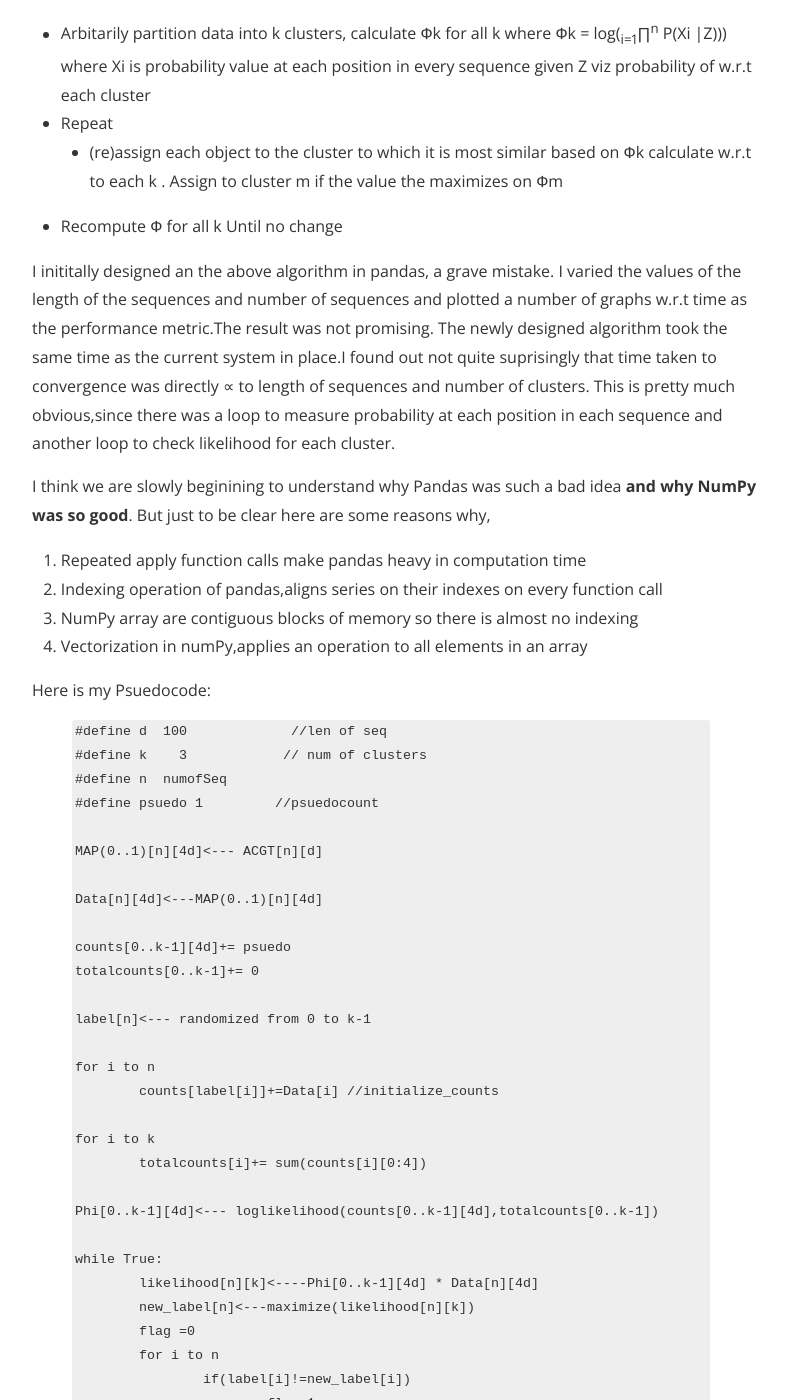
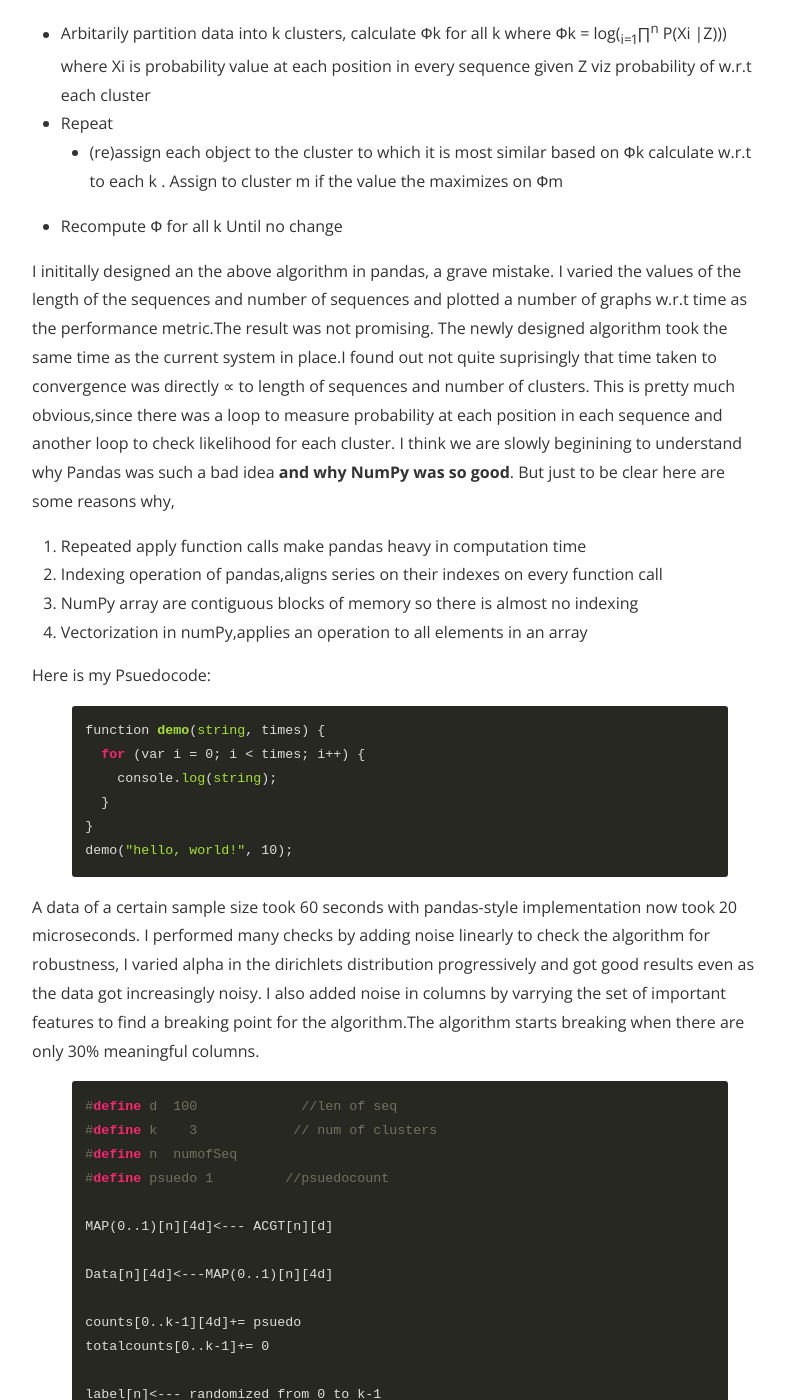
Before and after one commit to ashm8206/ashm8206.github.io, a Jekyll site: the page built from _posts/2017-05-07-K-MeansNCL.markdown, in a window 1280 px wide and 1400 px high, scrolled down 806 px. Shown: the whole window, without its empty margins (240-1027 px from the left). Built offline with Jekyll 4.4.1, drawn with Linux system fonts in a browser that asks for light colours; nearby versions of some CDN libraries; comment, search, counter and statistics services are not loaded; a style sheet for code colours, icons or effects is not loaded; some of the changed text lies outside the part shown.

Commit message:
highlight style

```diff
--- a/_config.yml
+++ b/_config.yml
@@ -28,7 +28,7 @@
 paginate: 4
 paginate_path: "/page:num/"
 inter_post_navigation: false
-highlightjs_theme: "hopscotch"
+highlightjs_theme: "monokai"
 
 # Archive settings (see https://github.com/jekyll/jekyll-archives/)
 jekyll-archives:
--- a/_posts/2017-05-07-K-MeansNCL.markdown
+++ b/_posts/2017-05-07-K-MeansNCL.markdown
@@ -24,7 +24,6 @@
   Until no change
 
 I inititally designed an the above algorithm in pandas, a grave mistake. I varied the values of the length of the sequences and number of sequences and plotted a number of graphs w.r.t time as the performance metric.The result was not promising. The newly designed algorithm took the same time as the current system in place.I found out not quite suprisingly that time taken to convergence was directly ∝  to length of sequences and number of clusters. This is pretty much obvious,since there was a loop to measure probability at each position in each sequence and another loop to check likelihood for each cluster.
-
 I think we are slowly beginining to understand why Pandas was such a bad idea **and why NumPy was so good**. But just to be clear here are some reasons why,
 1. Repeated apply function calls make pandas heavy in computation time
 2. Indexing operation of pandas,aligns series on their indexes on every function call
@@ -34,6 +33,19 @@
 Here is my Psuedocode:
 
 
+
+
+
+{% highlight c %}
+function demo(string, times) {
+  for (var i = 0; i < times; i++) {
+    console.log(string);
+  }
+}
+demo("hello, world!", 10);
+{% endhighlight %}
+A data of a certain sample size took 60 seconds with pandas-style implementation now took 20 microseconds.
+I performed many checks by adding noise linearly to check the algorithm for robustness, I varied alpha in the dirichlets distribution progressively and got good results even as the data got increasingly noisy. I also added noise in columns by varrying the set of important features to find a breaking point for the algorithm.The algorithm starts breaking when there are only 30% meaningful columns.
 {% highlight c %}
 
 #define d  100             //len of seq
@@ -97,32 +109,8 @@
 	totalcounts[label[i]] -= 1
 	totalcounts[new_label[i]] += 1
 
+
 {% endhighlight %}
-
-{% highlight html %}
-{% raw %}{% highlight javascript %}
-function demo(string, times) {
-  for (var i = 0; i < times; i++) {
-    console.log(string);
-  }
-}
-demo("hello, world!", 10);
-{% endhighlight %}{% endraw %}
-{% endhighlight %}
-
-...will come out looking like this:
-
-{% highlight javascript %}
-function demo(string, times) {
-  for (var i = 0; i < times; i++) {
-    console.log(string);
-  }
-}
-demo("hello, world!", 10);
-{% endhighlight %}
-
-A data of a certain sample size took 60 seconds with pandas-style implementation now took 20 microseconds.
-I performed many checks by adding noise linearly to check the algorithm for robustness, I varied alpha in the dirichlets distribution progressively and got good results even as the data got increasingly noisy. I also added noise in columns by varrying the set of important features to find a breaking point for the algorithm.The algorithm starts breaking when there are only 30% meaningful columns.
 
 **Let me explain better with the following examples:**
 
```
